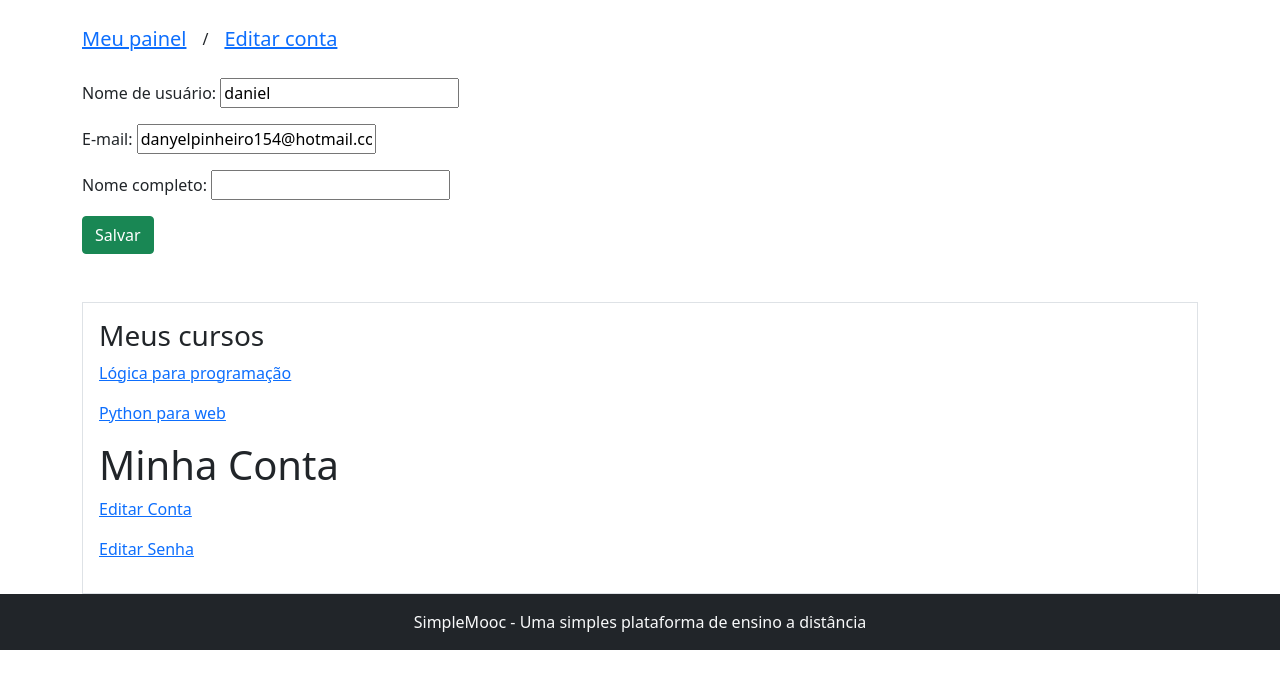
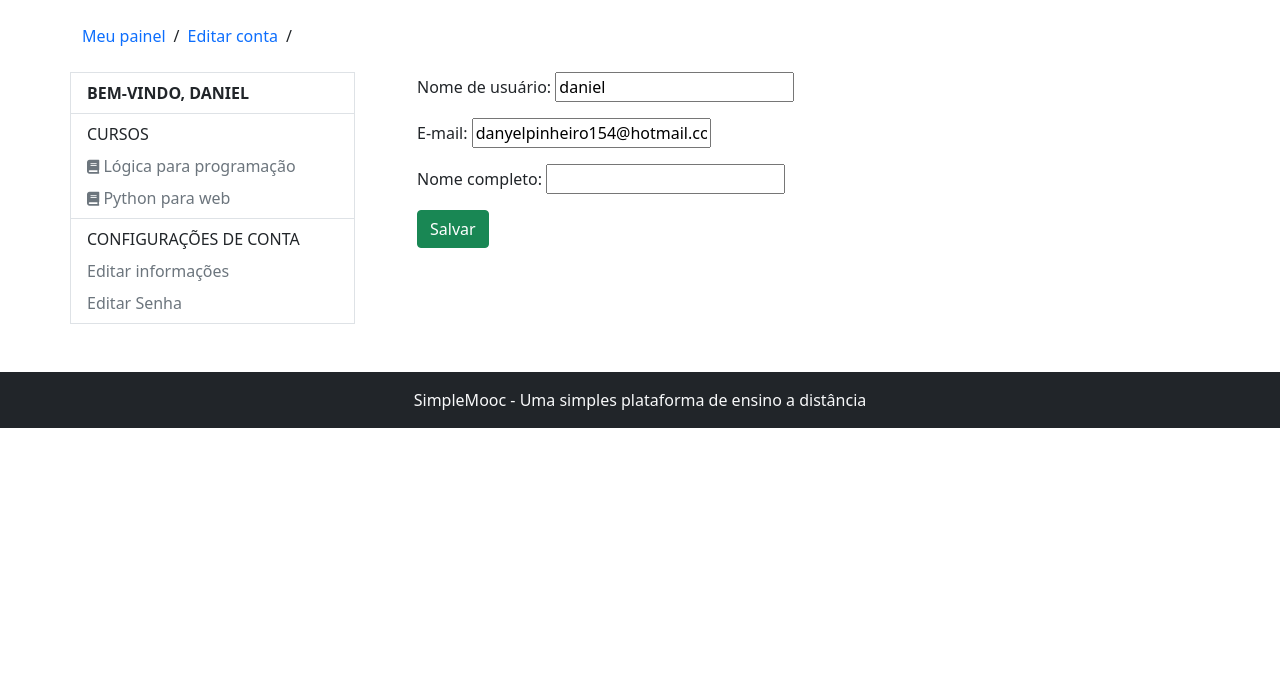
Before and after one commit to danyel-dev/simpleMooc, a Django app: page /accounts/edit_account/ in a window 1280 px wide. Shown: the part 57-746 px from the top of the page. Run offline with Django 3.2, Linux system fonts and the light colour scheme; a user stored in the database is signed in; data comes from the database, SQL or seed files in the repository; both versions use the stored data as it was after the commit.

Commit message:
fazendo o design

```diff
--- /dev/null
+++ b/Accounts/templates/registration/course-user.html
@@ -0,0 +1 @@
+{% extends 'registration/dashboard.html' %}
--- a/Accounts/templates/registration/dashboard.html
+++ b/Accounts/templates/registration/dashboard.html
@@ -1,5 +1,6 @@
 {% extends 'base.html' %}
 {% load courses_tags %}
+{% load_user_courses user as registrations %}
 
 
 {% block 'title' %} Dashboard - {{ user }} {% endblock %}
@@ -10,29 +11,62 @@
     <div class="container">
         {% include 'partials/_messages.html' %}
 
-        <ul class="d-flex align-items-center my-4 p-0" style="list-style: none; gap: 1rem">
+        <ul class="d-flex align-items-center my-4 p-0 gap-2" style="list-style: none;">
             {% block 'breadcrumbs' %}
-                <li class='fs-5'><a href="{% url 'dashboard' %}">Meu painel</a></li>
+                <li><a href="{% url 'dashboard' %}" class="text-decoration-none">Meu painel</a></li>
+                <li>/</li>
             {% endblock %}
         </ul>
 
-        <div>
-            {% block 'dashboard-content' %}
-                <p>Nome: {{ user.first_name }} {{ user.last_name }}</p>
-                <p>E-mail: {{ user.email }}</p>
-            {% endblock %}
-        </div>
+        <div class="row mb-5">
+            <div class="col-3 p-0 d-block border border-1" style="margin-right: 50px; height: max-content;">
+                <p class="text-uppercase fw-bold px-3 py-2 m-0 border-bottom">bem-vindo, {{ user.username }}</p>
 
-        <div class="border border-1 mt-5 p-3">
-            <div>
-                <h1 class="fs-3">Meus cursos</h1>
-                {% user_courses user %}
+                <div class="d-flex flex-column">
+                    {% block 'dashboard-aside' %}
+                        <ul class="nav flex-column border-bottom px-3 py-2">
+                            <p class="mb-0 text-uppercase">Cursos</p>
+
+                            {% user_courses user %}
+                        </ul>
+
+                        <ul class="nav flex-column px-3 py-2">
+                            <p class="mb-0 text-uppercase">Configurações de conta</p>
+
+                            <li class="nav-item">
+                                <a class="nav-link px-0 link-secondary pb-0" href="{% url 'edit_account' %}">Editar informações</a>
+                            </li>
+
+                            <li class="nav-item">
+                                <a class="nav-link px-0 link-secondary pb-0" href="{% url 'edit_password' %}">Editar Senha</a>
+                            </li>
+                        </ul>
+                    {% endblock %}
+                </div>
             </div>
 
-            <div>
-                <h1>Minha Conta</h1>
-                <p><a href="{% url 'edit_account' %}">Editar Conta</a></p>
-                <p><a href="{% url 'edit_password' %}">Editar Senha</a></p>
+            <div class="col">
+                {% block 'dashboard-main' %}
+                    <h1 class="fs-3 mb-3">Meus Cursos</h1>
+
+                    <div class="d-flex flex-column gap-3">
+                        {% for subscribe in registrations %}
+                            <div class="border border-1 p-3">
+                                <h2 class="fs-4"><a href="" class="text-decoration-none">{{ subscribe.course }}</a></h2>
+                                <small class="text-muted d-block mb-2">{{ subscribe.course.created_at }}</small>
+
+                                <p>Lorem ipsum dolor sit amet consectetur adipisicing elit. Deserunt maiores quia voluptatem aspernatur, voluptatum sequi optio non repudiandae magni dicta quis sed amet ullam provident tempora natus perspiciatis expedita fugit.</p>
+
+                                <div class="d-flex gap-2">
+                                    <button class="btn btn-primary py-1">
+                                        <a href="{{ subscribe.course.course_user_url }}">Acessar</a>
+                                    </button>
+                                    <button class="btn btn-danger py-1">Cancelar</button>
+                                </div>
+                            </div>
+                        {% endfor %}
+                    </div>
+                {% endblock %}
             </div>
         </div>
     </div>
--- a/Accounts/templates/registration/edit_account.html
+++ b/Accounts/templates/registration/edit_account.html
@@ -1,16 +1,18 @@
 {% extends 'registration/dashboard.html' %}
-
 {% block 'title' %} Edição de conta - {{ user }} {% endblock %}
 
 
 {% block 'breadcrumbs' %}
     {{ block.super }}
+    <li><a href="{% url 'edit_account' %}" class="text-decoration-none">Editar conta</a></li>
     <li>/</li>
-    <li class='fs-5'><a href="{% url 'edit_account' %}">Editar conta</a></li>
 {% endblock %}
 
+{% block 'dashboard-aside' %}
+    {{ block.super }}
+{% endblock %}
 
-{% block 'dashboard-content' %}
+{% block 'dashboard-main' %}
     <form method="POST">
         {% csrf_token %}
 
--- a/Accounts/templates/registration/edit_password.html
+++ b/Accounts/templates/registration/edit_password.html
@@ -5,12 +5,12 @@
 
 {% block 'breadcrumbs' %}
     {{ block.super }}
+    <li><a href="{% url 'edit_password' %}" class='text-decoration-none'>Editar senha</a></li>
     <li>/</li>
-    <li class='fs-5'><a href="{% url 'edit_password' %}">Editar senha</a></li>
 {% endblock %}
 
 
-{% block 'dashboard-content' %}
+{% block 'dashboard-main' %}
     <form method='POST'>
         {% csrf_token %}
 
--- a/Accounts/urls.py
+++ b/Accounts/urls.py
@@ -7,5 +7,6 @@ urlpatterns = [
     path('', views.dashboard,  name='dashboard'),
     path('register/', views.register,  name='register'),
     path('edit_account/', views.edit_account, name='edit_account'),
-    path('edit_password/', views.edit_password,  name='edit_password')
+    path('edit_password/', views.edit_password,  name='edit_password'),
+    path('course-user/<slug:slug>/', views.course_user,  name='course-user')
 ]
--- a/Accounts/views.py
+++ b/Accounts/views.py
@@ -54,3 +54,8 @@
             return redirect('/')
 
     return render(request, 'registration/edit_password.html', {'form': form})
+
+
+@login_required
+def course_user(request, slug):
+    return render(request, 'registration/course-user.html')
--- a/Courses/models.py
+++ b/Courses/models.py
@@ -45,6 +45,10 @@ class Course(models.Model):
         return reverse('detail-course', args=[self.slug_course])
 
 
+    def course_user_url(self):
+        return reverse('course-user', args=[self.slug_course])
+
+
     def hello(self):
         return f'hello, {self.name_course}'
 
--- a/Courses/templatetags/courses_tags.py
+++ b/Courses/templatetags/courses_tags.py
@@ -5,6 +5,12 @@ from Courses.models import subscribe
 register = Library()
 
 
+@register.simple_tag
+def load_user_courses(user):
+    registrations = subscribe.objects.order_by('-id').filter(user=user)
+    return registrations
+
+
 @register.inclusion_tag('partials/_my_courses.html')
 def user_courses(user):
     registrations = subscribe.objects.order_by('-id').filter(user=user)
--- a/templates/base.html
+++ b/templates/base.html
@@ -7,6 +7,9 @@
     <meta http-equiv="X-UA-Compatible" content="IE=edge">
     <meta name="viewport" content="width=device-width, initial-scale=1.0">
     <title>{% block 'title' %} {% endblock %}</title>
+
+    <!-- Font Awesome -->
+    <link rel="stylesheet" href="https://use.fontawesome.com/releases/v5.15.4/css/all.css" integrity="sha384-DyZ88mC6Up2uqS4h/KRgHuoeGwBcD4Ng9SiP4dIRy0EXTlnuz47vAwmeGwVChigm" crossorigin="anonymous">
 
     <!-- Bootstrap -->
     <link href="https://cdn.jsdelivr.net/npm/bootstrap@5.0.2/dist/css/bootstrap.min.css" rel="stylesheet" integrity="sha384-EVSTQN3/azprG1Anm3QDgpJLIm9Nao0Yz1ztcQTwFspd3yD65VohhpuuCOmLASjC" crossorigin="anonymous">
--- a/templates/partials/_my_courses.html
+++ b/templates/partials/_my_courses.html
@@ -1,5 +1,9 @@
 {% for subscribe in registrations %}
-    <p><a href="{{ subscribe.course.get_absolute_url }}">{{ subscribe.course }}</a></p>
+    <li class="nav-item">
+        <a class="nav-link px-0 link-secondary pb-0" aria-current="page" href="{{ subscribe.course.get_absolute_url }}">
+            <i class="fas fa-book" style="font-size: 14px"></i> {{ subscribe.course }}
+        </a>
+    </li>
 {% empty %}
     <p>Você não está escrito em nenhum curso</p>
 {% endfor %}
```
Also changed, not shown: db.sqlite3.
